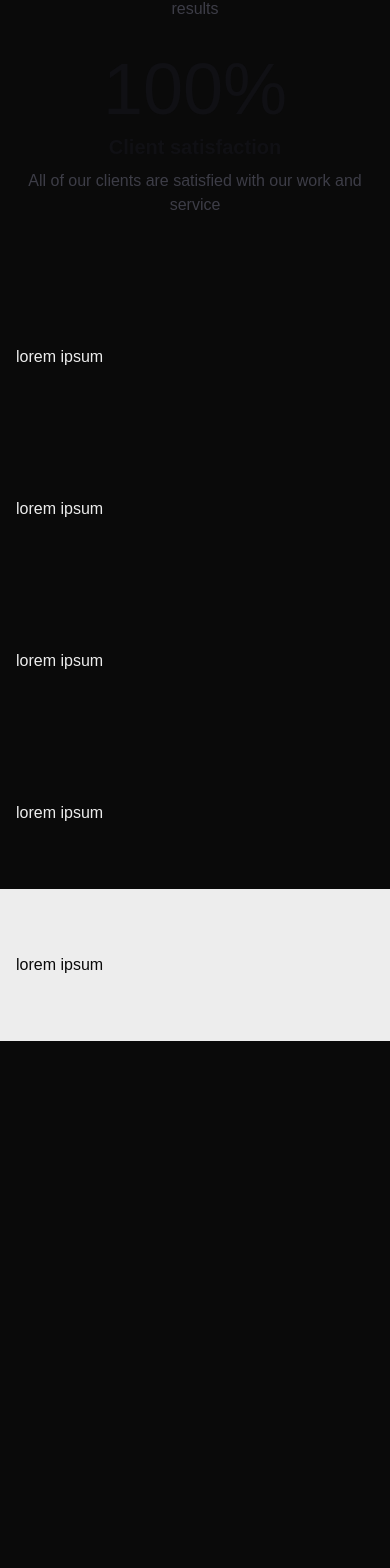
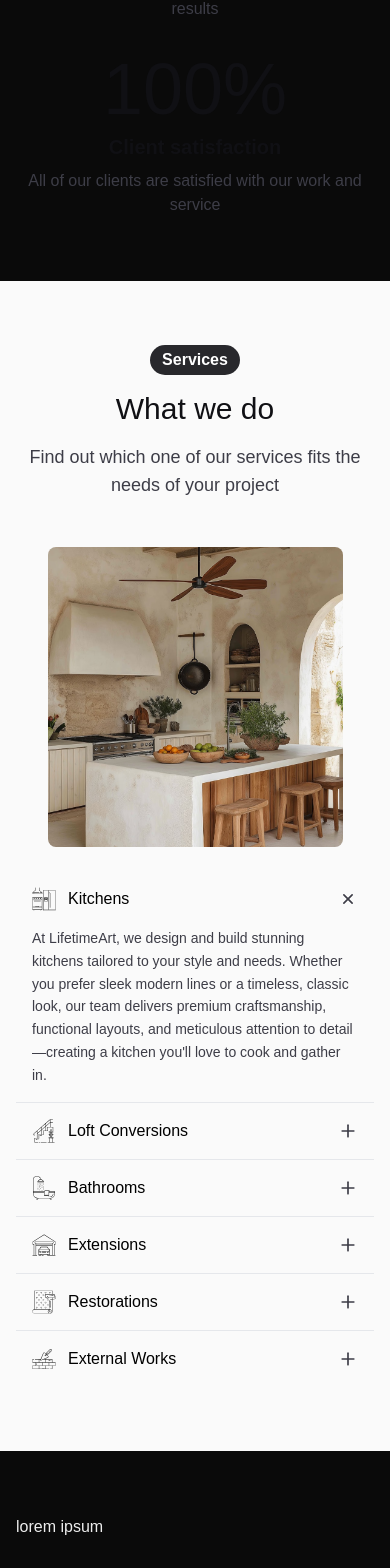
Before and after one commit to Syfrezia/lifetimeart, a Next.js app: page / in a window 390 px wide. Shown: the part 2776-4344 px from the top of the page. Before the commit the page ends 3817 px from the top, so only its background shows below. Built offline with nearby package versions, Linux system fonts and the light colour scheme.

Commit message:
feat: add services-section

```diff
--- a/src/app/page.tsx
+++ b/src/app/page.tsx
@@ -2,6 +2,7 @@
 
 import AboutUsSection from "@/components/about-us-section";
 import HeroSection from "@/components/hero-section";
+import ServicesSection from "@/components/services-section";
 
 export default function Home() {
   return (
@@ -12,11 +13,7 @@ export default function Home() {
       <AboutUsSection />
 
       {/* Services Section */}
-      <section id="services" className="py-16 lg:py-24 xl:py-32">
-        <div className="container mx-auto px-4 xs:px-6 lg:px-8 xl:px-12 2xl:px-16 3xl:px-20">
-          <div>lorem ipsum</div>
-        </div>
-      </section>
+      <ServicesSection />
 
       {/* Our Work Section */}
       <section id="work" className="py-16 lg:py-24 xl:py-32">
--- /dev/null
+++ b/src/components/services-section.tsx
@@ -0,0 +1,217 @@
+"use client";
+
+import { useState } from "react";
+import Image from "next/image";
+import { Plus } from "lucide-react";
+
+import kitchen from "@public/assets/kitchen.jpg";
+import loft from "@public/assets/loft.png";
+import bathroom from "@public/assets/bathroom.png";
+import extension from "@public/assets/extension.png";
+import restoration from "@public/assets/restoration.png";
+import external from "@public/assets/external.png";
+
+import kitchenIcon from "@public/kitchen-icon.svg";
+import loftIcon from "@public/loft-icon.svg";
+import bathroomIcon from "@public/bathroom-icon.svg";
+import extensionIcon from "@public/extension-icon.svg";
+import restorationIcon from "@public/restoration-icon.svg";
+import externalIcon from "@public/external-icon.svg";
+
+import { SectionPill } from "./common/section-pill";
+
+const services = [
+  {
+    id: "kitchens",
+    title: "Kitchens",
+    icon: kitchenIcon,
+    image: kitchen,
+    description:
+      "At LifetimeArt, we design and build stunning kitchens tailored to your style and needs. Whether you prefer sleek modern lines or a timeless, classic look, our team delivers premium craftsmanship, functional layouts, and meticulous attention to detail—creating a kitchen you'll love to cook and gather in.",
+  },
+  {
+    id: "loft-conversions",
+    title: "Loft Conversions",
+    icon: loftIcon,
+    image: loft,
+    description:
+      "Transform unused loft space into a beautiful, practical part of your home. From cozy bedrooms to bright home offices, we handle everything from structural adjustments to finishing touches, ensuring your new space is safe, stylish, and seamlessly integrated with your existing home.",
+  },
+  {
+    id: "bathrooms",
+    title: "Bathrooms",
+    icon: bathroomIcon,
+    image: bathroom,
+    description:
+      "We create bathrooms that balance relaxation and practicality, with designs ranging from spa-inspired retreats to minimalist, functional spaces. Our team sources high-quality fixtures and finishes, ensuring durability, elegance, and comfort for years to come.",
+  },
+  {
+    id: "extensions",
+    title: "Extensions",
+    icon: extensionIcon,
+    image: extension,
+    description:
+      "Expand your living space without compromising on style. Whether it's a kitchen extension, a new family room, or an entire additional floor, we work closely with you to design and build an extension that complements your home and adds value.",
+  },
+  {
+    id: "restorations",
+    title: "Restorations",
+    icon: restorationIcon,
+    image: restoration,
+    description:
+      "Preserve the charm of your property while upgrading it for modern living. Our restoration work combines traditional craftsmanship with modern techniques to breathe new life into historic or worn-down spaces.",
+  },
+  {
+    id: "external-works",
+    title: "External Works",
+    icon: externalIcon,
+    image: external,
+    description:
+      "Enhance the beauty and functionality of your outdoor areas. From garden landscaping to patios, pathways, and exterior lighting, we create inviting spaces that connect your home to nature.",
+  },
+];
+
+export default function ServicesSection() {
+  const [expandedService, setExpandedService] = useState<string>("kitchens");
+
+  const toggleService = (serviceId: string) => {
+    setExpandedService(expandedService === serviceId ? "" : serviceId);
+  };
+
+  const currentService = services.find(
+    (service) => service.id === expandedService
+  );
+
+  return (
+    <section id="services" className="py-16 lg:py-24 xl:py-32 bg-[#FAFAFA]">
+      <div className="xl:max-w-[1440px] mx-auto px-4 xs:px-6 lg:px-8 xl:px-20">
+        {/* Header */}
+        <div className="text-center mb-12 lg:mb-16 flex flex-col items-center gap-4">
+          <SectionPill>Services</SectionPill>
+          <h2 className="text-3xl lg:text-4xl xl:text-5xl font-light text-[#101014]">
+            What we do
+          </h2>
+          <p className="text-[#3D3D47] text-lg max-w-2xl mx-auto">
+            Find out which one of our services fits the needs of your project
+          </p>
+        </div>
+
+        {/* Mobile/Tablet Layout - Stacked */}
+        <div className="lg:hidden space-y-6">
+          {/* Image */}
+          {currentService && (
+            <div className="w-full max-w-[295px] mx-auto h-[300px] rounded-lg overflow-hidden">
+              <Image
+                src={currentService.image}
+                alt={currentService.title}
+                className="w-full h-full object-cover"
+              />
+            </div>
+          )}
+
+          {/* Accordion */}
+          <div className="space-y-0">
+            {services.map((service, index) => (
+              <div
+                key={service.id}
+                className={`border-b border-gray-200 ${
+                  index === services.length - 1 ? "border-b-0" : ""
+                }`}
+              >
+                <button
+                  onClick={() => toggleService(service.id)}
+                  className="w-full p-4 flex items-center justify-between text-left hover:bg-gray-50 transition-colors"
+                >
+                  <div className="flex items-center gap-3">
+                    <Image
+                      src={service.icon}
+                      alt={`${service.title} icon`}
+                      width={24}
+                      height={24}
+                      className="w-6 h-6"
+                    />
+                    <span className="font-medium text-black">
+                      {service.title}
+                    </span>
+                  </div>
+                  {expandedService === service.id ? (
+                    <Plus className="w-5 h-5 text-[#3D3D47] transform rotate-45 transition-transform" />
+                  ) : (
+                    <Plus className="w-5 h-5 text-[#3D3D47] transition-transform" />
+                  )}
+                </button>
+
+                {expandedService === service.id && (
+                  <div className="px-4 pb-4">
+                    <p className="text-[#3D3D47] text-sm leading-relaxed">
+                      {service.description}
+                    </p>
+                  </div>
+                )}
+              </div>
+            ))}
+          </div>
+        </div>
+
+        {/* Desktop Layout - Side by Side */}
+        <div className="hidden lg:grid lg:grid-cols-2 lg:gap-12 xl:gap-16">
+          {/* Left Side - Image */}
+          <div className="order-1">
+            {currentService && (
+              <div className="w-full max-w-[432px] lg:max-w-[432px] xl:max-w-[560px] 2xl:max-w-[600px] 3xl:max-w-[680px] h-[685px] mx-auto top-8">
+                <Image
+                  src={currentService.image}
+                  alt={currentService.title}
+                  className="w-full max-w-[432px] lg:max-w-[432px] xl:max-w-[560px] 2xl:max-w-[600px] 3xl:max-w-[680px] max-h-[685px] object-cover rounded-xl"
+                />
+              </div>
+            )}
+          </div>
+
+          {/* Right Side - Accordion */}
+          <div className="order-2 space-y-0">
+            {services.map((service, index) => (
+              <div
+                key={service.id}
+                className={`border-b border-gray-200 ${
+                  index === services.length - 1 ? "border-b-0" : ""
+                }`}
+              >
+                <button
+                  onClick={() => toggleService(service.id)}
+                  className="w-full p-6 flex items-center justify-between text-left hover:bg-gray-50 transition-colors"
+                >
+                  <div className="flex items-center gap-4">
+                    <Image
+                      src={service.icon}
+                      alt={`${service.title} icon`}
+                      width={28}
+                      height={28}
+                      className="w-7 h-7"
+                    />
+                    <span className="font-medium text-lg text-black">
+                      {service.title}
+                    </span>
+                  </div>
+                  {expandedService === service.id ? (
+                    <Plus className="w-6 h-6 text-[#3D3D47] transform rotate-45 transition-transform" />
+                  ) : (
+                    <Plus className="w-6 h-6 text-[#3D3D47] transition-transform" />
+                  )}
+                </button>
+
+                {expandedService === service.id && (
+                  <div className="px-6 pb-6">
+                    <p className="text-gray-600 leading-relaxed">
+                      {service.description}
+                    </p>
+                  </div>
+                )}
+              </div>
+            ))}
+          </div>
+        </div>
+      </div>
+    </section>
+  );
+}
```
